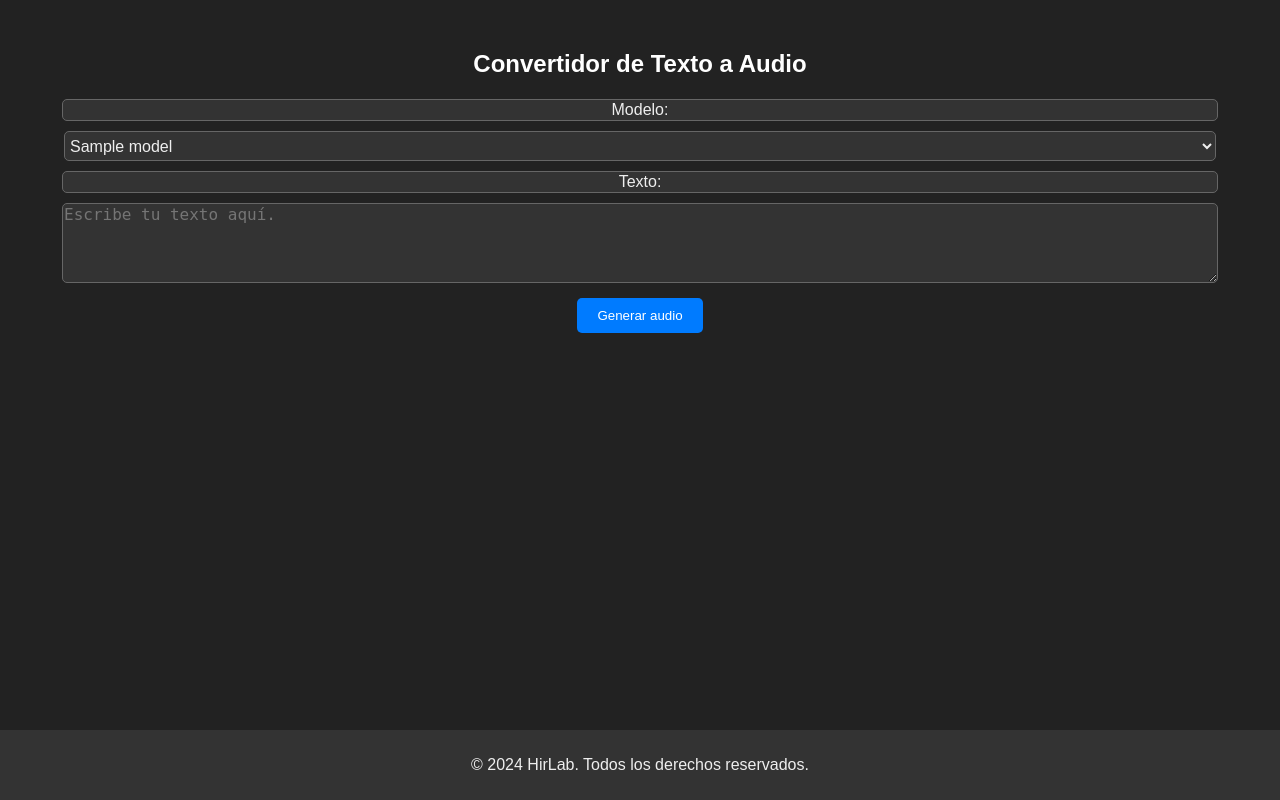
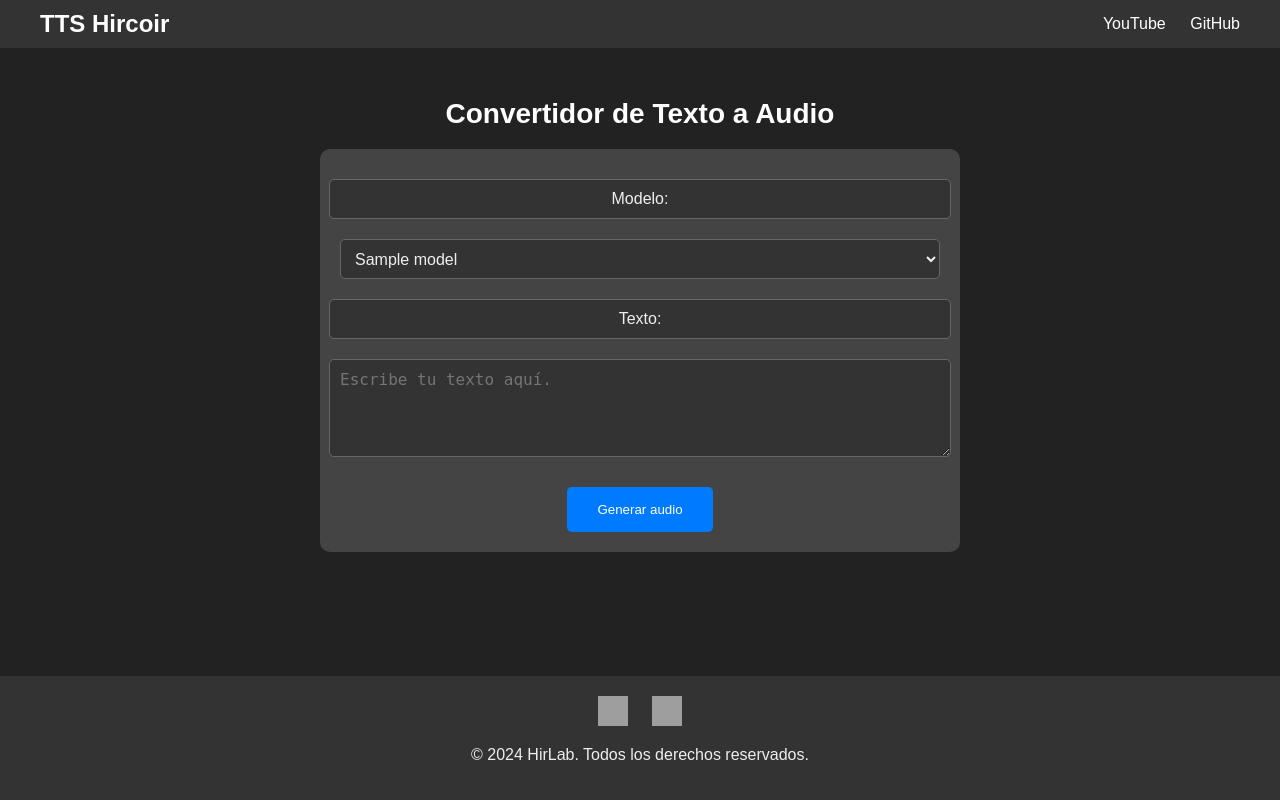
Before and after one commit to HirCoir/Piper-TTS-Tools, a Flask app: template templates/index.html in a window 1280 px wide. Run offline with Flask 3, Linux system fonts and the light colour scheme; the template is opened without the code that fills it: most values are stand-ins (such as "Sample title", 1, 10 or a date in 2020); parts of the project's set-up code (start-up, migrations or seed data) failed here and were passed over; some libraries are stand-ins or nearby versions; grey boxes are pictures that could not be loaded.

Commit message:
Update index.html

```diff
--- a/templates/index.html
+++ b/templates/index.html
@@ -1,5 +1,6 @@
 <!DOCTYPE html>
 <html lang="es">
+<head>
     <meta name="viewport" content="width=device-width, initial-scale=1">
     <meta name="keywords" content="texto a voz, TTS, accesibilidad, productividad, herramientas de voz, HirLab, texto a voz, conversión de texto a voz, IA, Hircoir, herramienta de texto a voz, tts.hircoir.eu.org youtube.com/@hircoir, piper, free tts, free text to voice, convertir texto a voz gratis, free ai tts, texto a voz realista, tts realista, free tts, hircoir.eu.org, convertir texto a voz, hircoir project, https://github.com/HirCoir/Piper-TTS-Tools, como convertir texto a voz, text to spech, spech, de texto a voz, hircoir.site, www.hircoir.site, hircoir ai, hircoir IA">
     <meta name="author" content="HirCoir">
@@ -9,7 +10,7 @@
     <meta property="og:image" content="https://tts.hircoir.eu.org/og-image.jpg">
     <meta name="robots" content="index, follow">
     <link rel="canonical" href="https://tts.hircoir.eu.org">
-    <link rel="icon" type="image/x-icon" href="{{ url_for('favicon') }}" type="image/x-icon">
+    <link rel="icon" type="image/x-icon" href="{{ url_for('favicon') }}">
     <title>TTS Hircoir - Plataforma de Texto a Voz</title>
     <!-- Esquema de datos estructurados JSON-LD para SEO -->
     <script type="application/ld+json">
@@ -42,42 +43,68 @@
             text-align: center;
             margin: 0;
             padding: 0;
-            overflow-x: hidden; /* Para evitar el scrolling horizontal */
+            overflow-x: hidden;
+        }
+        header {
+            background-color: #333;
+            padding: 10px 0;
+        }
+        header .container {
+            display: flex;
+            justify-content: space-between;
+            align-items: center;
+            max-width: 1200px;
+            margin: 0 auto;
+            padding: 0 20px;
+        }
+        header .logo {
+            font-size: 24px;
+            font-weight: bold;
+        }
+        header .nav-links a {
+            color: #fff;
+            margin-left: 20px;
+            text-decoration: none;
+            transition: color 0.3s;
+        }
+        header .nav-links a:hover {
+            color: #007bff;
         }
         h1 {
             margin-top: 50px;
-            font-size: 24px;
+            font-size: 28px;
         }
         form {
             margin-top: 20px;
             display: flex;
             flex-direction: column;
             align-items: center;
-            max-width: 90%;
+            max-width: 600px;
             margin: 0 auto;
+            padding: 20px;
+            background-color: #444;
+            border-radius: 10px;
         }
         label, select, textarea {
-            margin: 5px;
+            margin: 10px 0;
             font-size: 16px;
             color: #eee;
             border: 1px solid #666;
             border-radius: 5px;
             background-color: #333;
-            padding: 1px;
+            padding: 10px;
             width: 100%;
-            max-height: calc(100vh - 400px); /* Altura máxima del textarea */
-            overflow-y: auto; /* Hacer el textarea desplazable cuando sea necesario */
         }
         select {
-            height: 30px;
+            height: 40px;
         }
         button {
-            margin-top: 10px;
+            margin-top: 20px;
             background-color: #007bff;
             color: #fff;
             border: none;
             border-radius: 5px;
-            padding: 10px 20px;
+            padding: 15px 30px;
             cursor: pointer;
             transition: background-color 0.3s ease;
         }
@@ -86,21 +113,38 @@
         }
         #audio-container {
             margin-top: 20px;
-            max-width: 90%;
+            max-width: 600px;
             margin: 0 auto;
         }
         footer {
-            position: fixed;
+            background-color: #333;
+            color: #eee;
+            padding: 20px 0;
+            text-align: center;
+            position: absolute;
             bottom: 0;
             width: 100%;
-            background-color: #333;
-            color: #eee;
-            padding: 10px 0;
-            text-align: center;
+        }
+        .social-buttons a {
+            margin: 0 10px;
+            text-decoration: none;
+        }
+        .social-buttons img {
+            width: 30px;
+            height: 30px;
         }
     </style>
 </head>
 <body>
+    <header>
+        <div class="container">
+            <div class="logo">TTS Hircoir</div>
+            <div class="nav-links">
+                <a href="https://www.youtube.com/@hircoir" target="_blank">YouTube</a>
+                <a href="https://github.com/HirCoir/Piper-TTS-Tools" target="_blank">GitHub</a>
+            </div>
+        </div>
+    </header>
     <h1>Convertidor de Texto a Audio</h1>
     <form id="conversion-form">
         <label for="model">Modelo:</label>
@@ -116,6 +160,10 @@
     <br>
     <div id="audio-container"></div>
     <footer>
+        <div class="social-buttons">
+            <a href="https://www.youtube.com/@hircoir" target="_blank"><img src="https://image.shutterstock.com/image-vector/youtube-icon-logo-260nw-1468162795.jpg" alt="YouTube"></a>
+            <a href="https://github.com/HirCoir/Piper-TTS-Tools" target="_blank"><img src="https://image.shutterstock.com/image-vector/github-icon-logo-260nw-1468162051.jpg" alt="GitHub"></a>
+        </div>
         <p>© 2024 HirLab. Todos los derechos reservados.</p>
     </footer>
     <script src="https://cdnjs.cloudflare.com/ajax/libs/autosize.js/4.0.2/autosize.min.js"></script>
```
